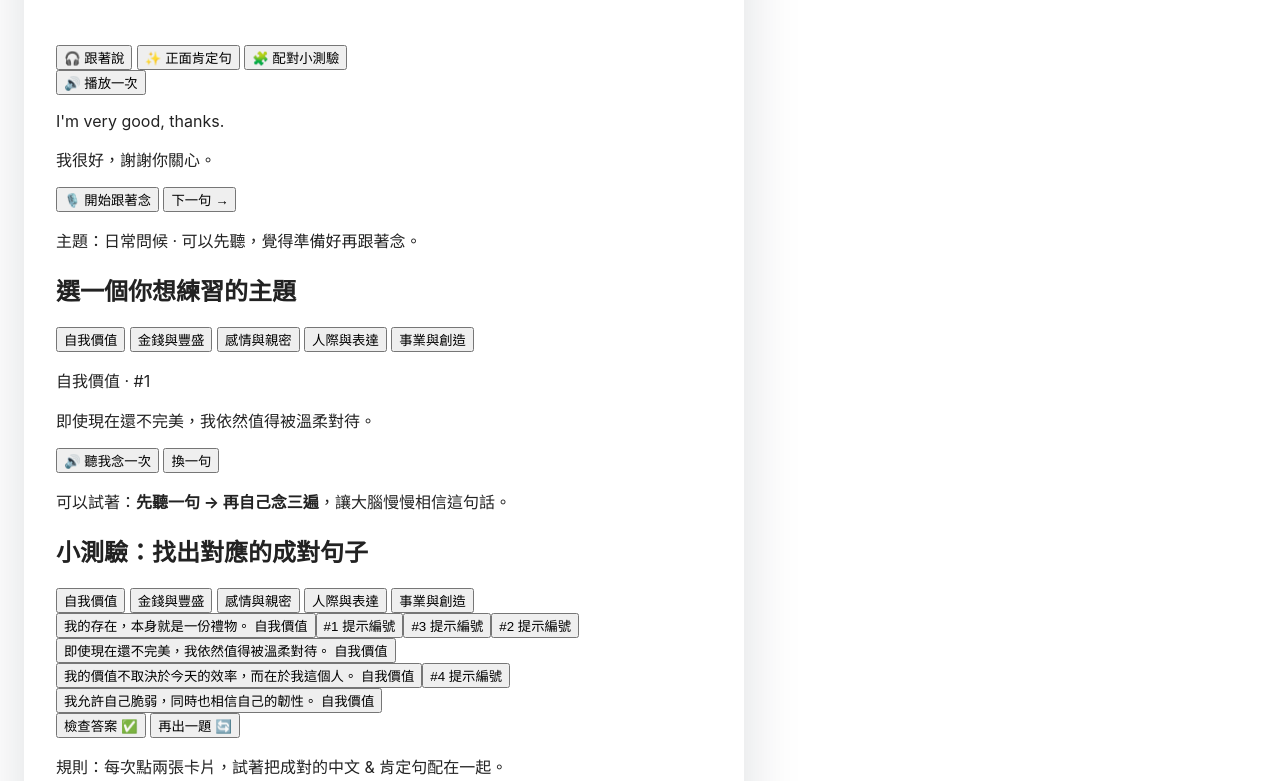
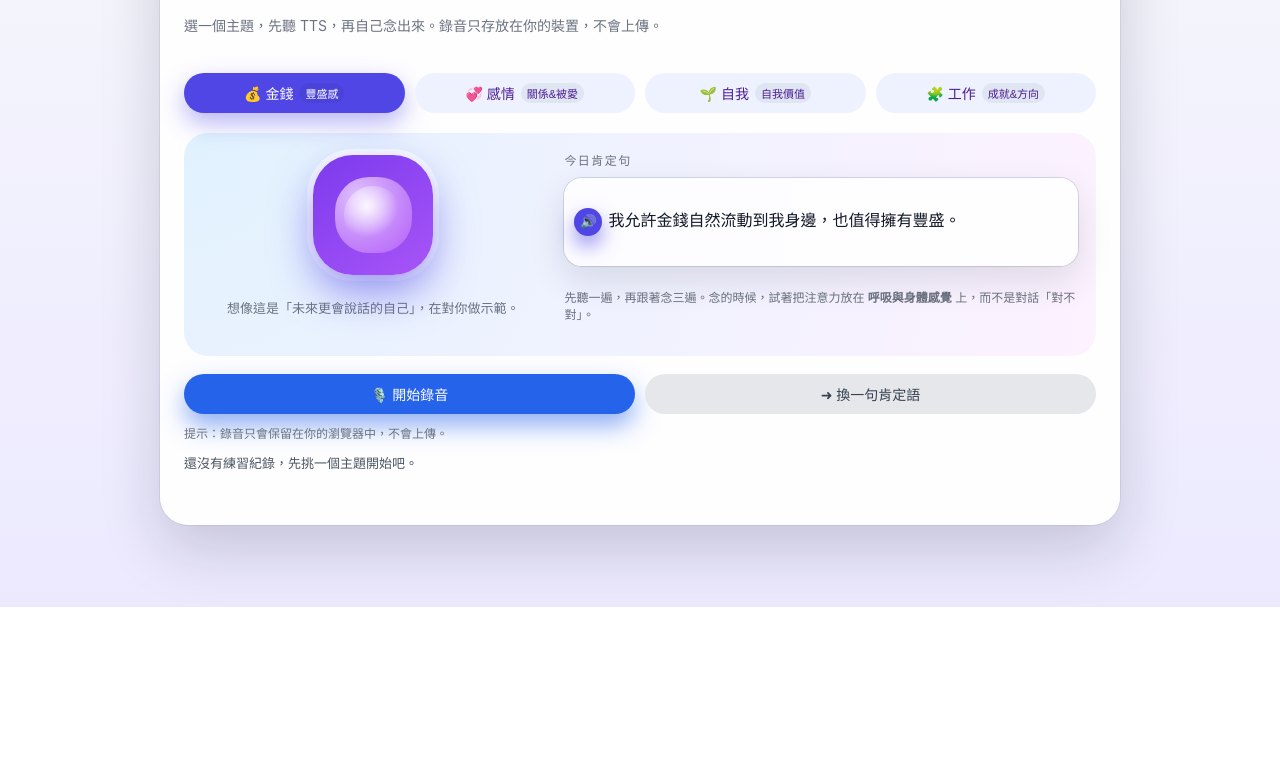
Before and after one commit to yen0711/communication-training-cards, a plain HTML site: page voice.html in a window 1280 px wide. Shown: the part 193-974 px from the top of the page. After the commit the page ends 800 px from the top, so only its background shows below. Drawn offline with Linux system fonts and the light colour scheme.

Commit message:
Update voice.html

```diff
--- a/voice.html
+++ b/voice.html
@@ -2,118 +2,334 @@
 <html lang="zh-Hant">
 <head>
   <meta charset="UTF-8" />
-  <title>語音與肯定句訓練 – 每日 1 分鐘溝通練習卡</title>
-  <meta name="viewport" content="width=device-width, initial-scale=1" />
-  <link rel="stylesheet" href="style.css?v=3" />
+  <title>語音溝通訓練室｜每日 1 分鐘溝通練習卡</title>
+  <meta name="viewport" content="width=device-width, initial-scale=1.0" />
+  <!-- 共用字體與背景 -->
+  <link rel="stylesheet" href="style.css" />
+
+  <!-- 本頁專用樣式 -->
+  <style>
+    .voice-page {
+      max-width: 960px;
+      margin: 40px auto 80px;
+      padding: 32px 24px 40px;
+      border-radius: 28px;
+      background: #ffffffee;
+      box-shadow:
+        0 24px 60px rgba(15, 23, 42, 0.18),
+        0 0 0 1px rgba(148, 163, 184, 0.2);
+    }
+
+    .voice-header {
+      display: flex;
+      flex-direction: column;
+      gap: 8px;
+      margin-bottom: 24px;
+    }
+
+    .voice-back {
+      align-self: flex-start;
+      font-size: 14px;
+      padding: 6px 10px;
+      border-radius: 999px;
+      background: rgba(15, 23, 42, 0.04);
+      text-decoration: none;
+      color: #475569;
+    }
+
+    .voice-title {
+      font-size: 26px;
+      font-weight: 700;
+      letter-spacing: 0.08em;
+    }
+
+    .voice-subtitle {
+      font-size: 14px;
+      color: #6b7280;
+    }
+
+    /* 類別 tabs */
+    .voice-categories {
+      display: flex;
+      flex-wrap: wrap;
+      gap: 10px;
+      margin: 24px 0 20px;
+    }
+
+    .voice-category-btn {
+      flex: 1 1 100px;
+      padding: 10px 14px;
+      border-radius: 999px;
+      border: 0;
+      font-size: 14px;
+      background: #eef2ff;
+      color: #4c1d95;
+      display: flex;
+      align-items: center;
+      justify-content: center;
+      gap: 6px;
+      cursor: pointer;
+      transition: all 0.15s ease-out;
+    }
+
+    .voice-category-btn span.tag {
+      font-size: 11px;
+      padding: 2px 6px;
+      border-radius: 999px;
+      background: rgba(15, 23, 42, 0.06);
+    }
+
+    .voice-category-btn.active {
+      background: #4f46e5;
+      color: #fff;
+      box-shadow: 0 10px 24px rgba(79, 70, 229, 0.4);
+    }
+
+    /* 中央「角色 + 氣泡」區塊（Duolingo 感） */
+    .voice-main-card {
+      display: grid;
+      grid-template-columns: minmax(0, 1.2fr) minmax(0, 1.8fr);
+      gap: 20px;
+      align-items: center;
+      padding: 18px 18px 22px;
+      border-radius: 24px;
+      background: radial-gradient(circle at top left, #e0f2fe, #eef2ff 40%, #fdf2ff);
+    }
+
+    @media (max-width: 768px) {
+      .voice-page {
+        margin: 20px auto 32px;
+        padding: 20px 16px 32px;
+        border-radius: 22px;
+      }
+
+      .voice-main-card {
+        grid-template-columns: 1fr;
+      }
+    }
+
+    .voice-character {
+      display: flex;
+      flex-direction: column;
+      align-items: center;
+      gap: 10px;
+    }
+
+    .voice-avatar {
+      width: 120px;
+      height: 120px;
+      border-radius: 40px;
+      background: linear-gradient(145deg, #7c3aed, #a855f7);
+      position: relative;
+      box-shadow:
+        0 18px 40px rgba(79, 70, 229, 0.55),
+        0 0 0 6px rgba(255, 255, 255, 0.75);
+    }
+
+    .voice-avatar::before,
+    .voice-avatar::after {
+      content: "";
+      position: absolute;
+      inset: 18%;
+      border-radius: 34px;
+      background: radial-gradient(circle at 30% 25%, #e9d5ff, #4c1d95);
+      mix-blend-mode: screen;
+      opacity: 0.8;
+    }
+
+    .voice-avatar::after {
+      inset: 26%;
+      border-radius: 50%;
+      background: radial-gradient(circle at 40% 35%, #fff, transparent 60%);
+      opacity: 0.9;
+    }
+
+    .voice-character-caption {
+      font-size: 13px;
+      color: #6b7280;
+      text-align: center;
+    }
+
+    /* 氣泡 */
+    .voice-bubble-wrap {
+      display: flex;
+      flex-direction: column;
+      gap: 10px;
+    }
+
+    .voice-bubble-label {
+      font-size: 12px;
+      color: #6b7280;
+      letter-spacing: 0.12em;
+    }
+
+    .voice-bubble {
+      position: relative;
+      padding: 14px 14px 16px 44px;
+      border-radius: 18px;
+      background: #ffffffdd;
+      box-shadow:
+        0 14px 36px rgba(15, 23, 42, 0.12),
+        0 0 0 1px rgba(148, 163, 184, 0.35);
+      min-height: 86px;
+      display: flex;
+      align-items: center;
+    }
+
+    .voice-play-btn {
+      position: absolute;
+      left: 10px;
+      top: 50%;
+      transform: translateY(-50%);
+      width: 28px;
+      height: 28px;
+      border-radius: 999px;
+      border: 0;
+      display: flex;
+      align-items: center;
+      justify-content: center;
+      background: #4f46e5;
+      color: white;
+      cursor: pointer;
+      box-shadow: 0 10px 20px rgba(79, 70, 229, 0.6);
+    }
+
+    #sentenceText {
+      font-size: 16px;
+      line-height: 1.6;
+      color: #111827;
+    }
+
+    .voice-bubble-hint {
+      font-size: 12px;
+      color: #6b7280;
+    }
+
+    /* 底部操作列 */
+    .voice-controls {
+      display: flex;
+      flex-wrap: wrap;
+      gap: 10px;
+      margin-top: 18px;
+    }
+
+    .voice-btn {
+      flex: 1 1 140px;
+      padding: 10px 14px;
+      border-radius: 999px;
+      border: 0;
+      font-size: 14px;
+      cursor: pointer;
+      display: flex;
+      align-items: center;
+      justify-content: center;
+      gap: 6px;
+      transition: all 0.15s ease-out;
+    }
+
+    .voice-btn.record {
+      background: #2563eb;
+      color: #fff;
+      box-shadow: 0 12px 24px rgba(37, 99, 235, 0.5);
+    }
+
+    .voice-btn.record.recording {
+      background: #dc2626;
+      box-shadow: 0 12px 24px rgba(220, 38, 38, 0.5);
+    }
+
+    .voice-btn.next {
+      background: #e5e7eb;
+      color: #374151;
+    }
+
+    .voice-status {
+      margin-top: 10px;
+      font-size: 12px;
+      color: #6b7280;
+    }
+
+    .voice-result {
+      margin-top: 12px;
+      font-size: 13px;
+      color: #4b5563;
+    }
+  </style>
 </head>
-<body class="app app-voice">
-
-  <header class="app-header">
-    <a href="./" class="back-link">← 回到每日 1 分鐘溝通練習卡</a>
-    <h1 class="app-title">語音 & 肯定句訓練室</h1>
-    <p class="app-subtitle">今天只練一小步就很好了。</p>
+<body>
+  <div class="app-root">
+    <main class="voice-page">
+      <header class="voice-header">
+        <a href="index.html" class="voice-back">← 回「每日 1 分鐘溝通練習卡」首頁</a>
+        <h1 class="voice-title">語音溝通訓練室</h1>
+        <p class="voice-subtitle">
+          選一個主題，先聽 TTS，再自己念出來。錄音只存放在你的裝置，不會上傳。
+        </p>
       </header>
 
-  <main class="app-main app-main-voice">
-    <!-- 模式切換 -->
-    <nav class="voice-mode-tabs" aria-label="練習模式">
-      <button class="voice-tab active" data-mode="repeat">🎧 跟著說</button>
-      <button class="voice-tab" data-mode="affirm">✨ 正面肯定句</button>
-      <button class="voice-tab" data-mode="match">🧩 配對小測驗</button>
-    </nav>
-
-    <!-- 進度條 -->
-    <div class="voice-progress-bar">
-      <div class="voice-progress-fill" id="voiceProgressFill"></div>
-    </div>
-
-    <!-- A. 跟讀練習（Duolingo 風格） -->
-    <section id="mode-repeat" class="voice-panel active" aria-label="跟讀練習">
-      <div class="voice-character-block">
-        <div class="voice-character avatar-purple"></div>
-        <div class="voice-bubble">
-          <button class="voice-audio-btn" id="repeatPlayBtn">
-            🔊 播放一次
+      <!-- 類別選單 -->
+      <section class="voice-categories" aria-label="練習主題">
+        <button class="voice-category-btn active" data-category="money">
+          💰 金錢
+          <span class="tag">豐盛感</span>
         </button>
-          <p class="voice-sentence" id="repeatSentenceEn">I'm very good, thanks.</p>
-          <p class="voice-sentence-zh" id="repeatSentenceZh">我很好，謝謝。</p>
-        </div>
-      </div>
-
-      <div class="voice-controls">
-        <button class="btn-primary" id="repeatRecordBtn">
-          🎙️ 開始跟著念
+        <button class="voice-category-btn" data-category="love">
+          💞 感情
+          <span class="tag">關係&被愛</span>
         </button>
-        <button class="btn-secondary" id="repeatSkipBtn">
-          下一句 →
+        <button class="voice-category-btn" data-category="self">
+          🌱 自我
+          <span class="tag">自我價值</span>
         </button>
-      </div>
-
-      <p class="voice-score-text" id="repeatScoreText">
-        小提示：先聽 1～2 次，再一起慢慢念就好。
-      </p>
+        <button class="voice-category-btn" data-category="work">
+          🧩 工作
+          <span class="tag">成就&方向</span>
+        </button>
       </section>
 
-    <!-- B. 正面肯定句練習 -->
-    <section id="mode-affirm" class="voice-panel" aria-label="正面肯定句">
-      <h2 class="section-title">選一個你想練習的主題</h2>
-      <div class="voice-category-row" id="affirmCategoryRow">
-        <button class="chip active" data-cat="self">自我價值</button>
-        <button class="chip" data-cat="money">金錢與豐盛</button>
-        <button class="chip" data-cat="love">感情與親密</button>
-        <button class="chip" data-cat="social">人際與表達</button>
-        <button class="chip" data-cat="career">事業與創造</button>
-      </div>
-
-      <div class="affirm-card">
-        <p class="affirm-tag" id="affirmTag">自我價值 · #1</p>
-        <p class="affirm-text" id="affirmText">
-          即使現在還不完美，我依然值得被溫柔對待。
+      <!-- 角色 + 氣泡區 -->
+      <section class="voice-main-card">
+        <div class="voice-character">
+          <div class="voice-avatar" aria-hidden="true"></div>
+          <p class="voice-character-caption">
+            想像這是「未來更會說話的自己」，在對你做示範。
           </p>
         </div>
 
-      <div class="voice-controls">
-        <button class="btn-primary" id="affirmSpeakBtn">🔊 聽我念一次</button>
-        <button class="btn-secondary" id="affirmNextBtn">換一句</button>
+        <div class="voice-bubble-wrap">
+          <span class="voice-bubble-label">今日肯定句</span>
+          <div class="voice-bubble">
+            <button id="playBtn" class="voice-play-btn" aria-label="播放語音">
+              🔊
+            </button>
+            <p id="sentenceText">
+              我允許金錢自然流動到我身邊，也值得擁有豐盛。
+            </p>
+          </div>
+          <p class="voice-bubble-hint">
+            先聽一遍，再跟著念三遍。念的時候，試著把注意力放在
+            <b>呼吸與身體感覺</b> 上，而不是對話「對不對」。
+          </p>
+        </div>
+      </section>
+
+      <!-- 控制列 -->
+      <section class="voice-controls" aria-label="操作區">
+        <button id="recordBtn" class="voice-btn record">
+          🎙️ 開始錄音
+        </button>
+        <button id="nextBtn" class="voice-btn next">
+          ➜ 換一句肯定語
+        </button>
+      </section>
+
+      <p id="statusText" class="voice-status">提示：錄音只會保留在你的瀏覽器中，不會上傳。</p>
+      <p id="resultText" class="voice-result">
+        還沒有練習紀錄，先挑一個主題開始吧。
+      </p>
+    </main>
   </div>
 
-      <p class="voice-helper-text">
-        可以試著：<strong>先聽一句 → 再自己念三遍</strong>，讓大腦慢慢相信這句話。
-      </p>
-    </section>
-
-    <!-- C. 配對小測驗 -->
-    <section id="mode-match" class="voice-panel" aria-label="配對小測驗">
-      <h2 class="section-title">小測驗：找出對應的成對句子</h2>
-
-      <div class="voice-category-row" id="matchCategoryRow">
-        <button class="chip active" data-cat="self">自我價值</button>
-        <button class="chip" data-cat="money">金錢與豐盛</button>
-        <button class="chip" data-cat="love">感情與親密</button>
-        <button class="chip" data-cat="social">人際與表達</button>
-        <button class="chip" data-cat="career">事業與創造</button>
-      </div>
-
-      <div class="match-grid" id="matchGrid">
-        <!-- JS 產生 8 張卡片 -->
-      </div>
-
-      <div class="voice-controls">
-        <button class="btn-primary" id="matchCheckBtn">檢查答案 ✅</button>
-        <button class="btn-secondary" id="matchRestartBtn">再出一題 🔄</button>
-      </div>
-
-      <p class="voice-score-text" id="matchMessage">
-        規則：每次點兩張卡片，試著把成對的中文 & 肯定句配在一起。
-      </p>
-    </section>
-
-  </main>
-
-  <footer class="app-footer">
-    <small>心映好事 · 溝通 × 情緒 × 覺察小練習</small>
-  </footer>
-
-  <script src="voice.js?v=3"></script>
+  <script src="voice.js"></script>
 </body>
 </html>
```
Lines whose indentation alone changed are shown as unchanged.
